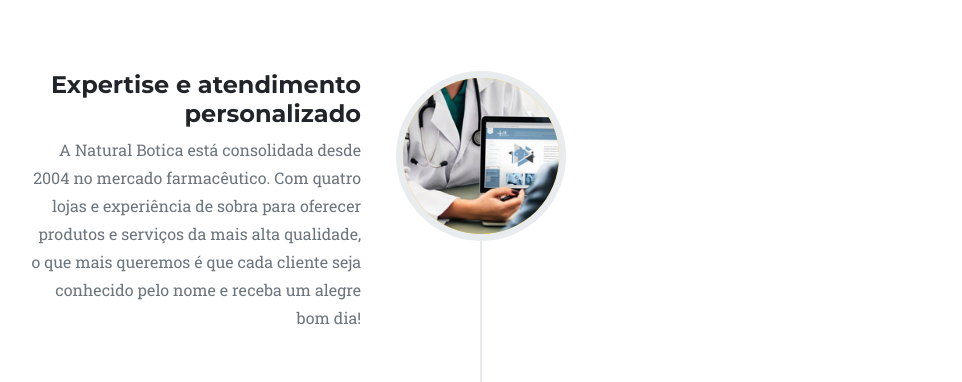
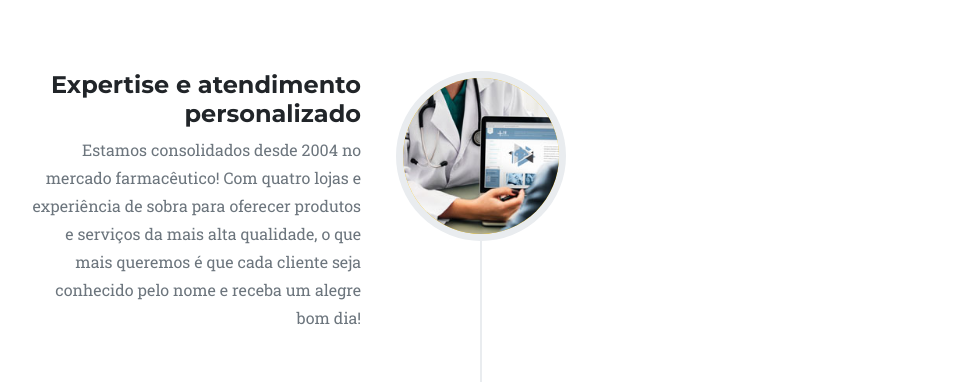
Before and after one commit to rudamaia/naturalbotica, a plain HTML site: page index.html in a window 1280 px wide. Shown: the part 3020-3402 px from the top of the page, without its empty margins (159-1121 px from the left). Drawn offline with Linux system fonts and the light colour scheme; a web font is replaced by a local one.

Commit message:
ajuste de texto

```diff
--- a/index.html
+++ b/index.html
@@ -221,7 +221,7 @@
                   </div>
                   <div class="timeline-body">
                     <p class="text-muted">
-                    A Natural Botica está consolidada desde 2004 no mercado farmacêutico. Com quatro lojas e experiência de sobra para oferecer produtos e serviços da mais alta qualidade, o que mais queremos é que cada cliente seja conhecido pelo nome e receba um alegre bom dia!
+                    Estamos consolidados desde 2004 no mercado farmacêutico! Com quatro lojas e experiência de sobra para oferecer produtos e serviços da mais alta qualidade, o que mais queremos é que cada cliente seja conhecido pelo nome e receba um alegre bom dia!
 </p>
                   </div>
                 </div>
```
